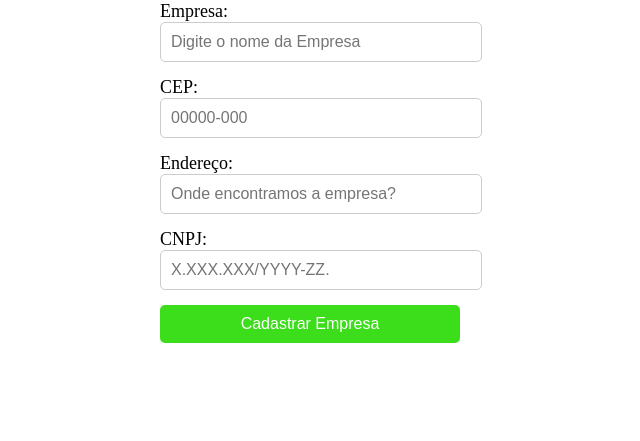
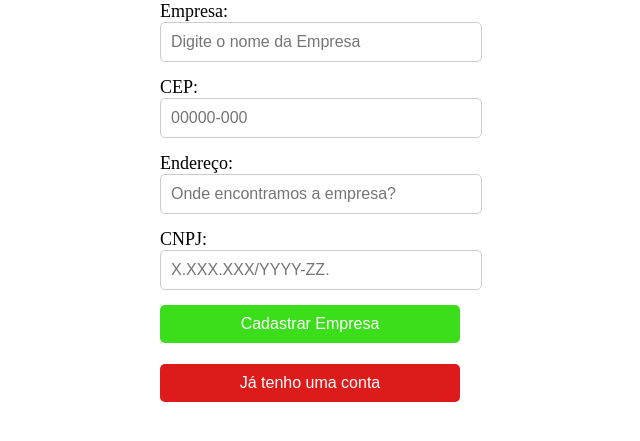
Before and after one commit to Grupo-10-Sprint2/AlfaFolium, a plain HTML site: page Guilherme Neris/cadastro.html in a window 1280 px wide. Shown: the part 79-520 px from the top of the page, without its empty margins (330-970 px from the left). Drawn offline with Linux system fonts and the light colour scheme.

Commit message:
tela cadastro de empresa atualizada: botão Já tenho uma conta foi adicionado

```diff
--- a/Guilherme Neris/cadastro.html
+++ b/Guilherme Neris/cadastro.html
@@ -4,7 +4,7 @@
 <head>
     <meta charset="UTF-8">
     <meta name="viewport" content="width=device-width, initial-scale=1.0">
-    <title>Cadastro - Alfa Folium</title>
+    <title>Cadastro de Empresa - Alfa Folium</title>
 </head>
 
 <body>
@@ -38,6 +38,12 @@
             <button onclick="CadastrarEmpresa()" class="botaoCadastroEmpresa">
                 Cadastrar Empresa
             </button>
+             <br>
+             <br>
+            <button onclick="JaTenhoUmaConta()" id="jaTenhoConta" class="Cadastro">
+                Já tenho uma conta
+            </button>
+
 
         </div>
     </div>
@@ -104,12 +110,15 @@
             alert('Erro ao validar cadastro. o campo cep deve conter o hifem')
         }else{
 
-            alert('Cadastro Realizado com sucesso!')
+            alert('Cadastro realizado com sucesso!')
             window.location.href = 'usuario.html';
         }
 
+    }
 
 
+    function JaTenhoUmaConta() {
+        window.location.href = 'login.html'
     }
 </script>
 
@@ -151,7 +160,22 @@
         cursor: pointer;
     }
 
+
+
     .boxCadastro button:hover {
         background-color: #00b31e;
     }
+
+    #jaTenhoConta {
+        width: 100%;
+        padding-left: 200px;
+        padding: 10px;
+        border: none;
+        border-radius: 5px;
+        background-color: #dd1b1b;
+        color: #fff;
+        font-size: 16px;
+        cursor: pointer;
+    }
+
 </style>
```
